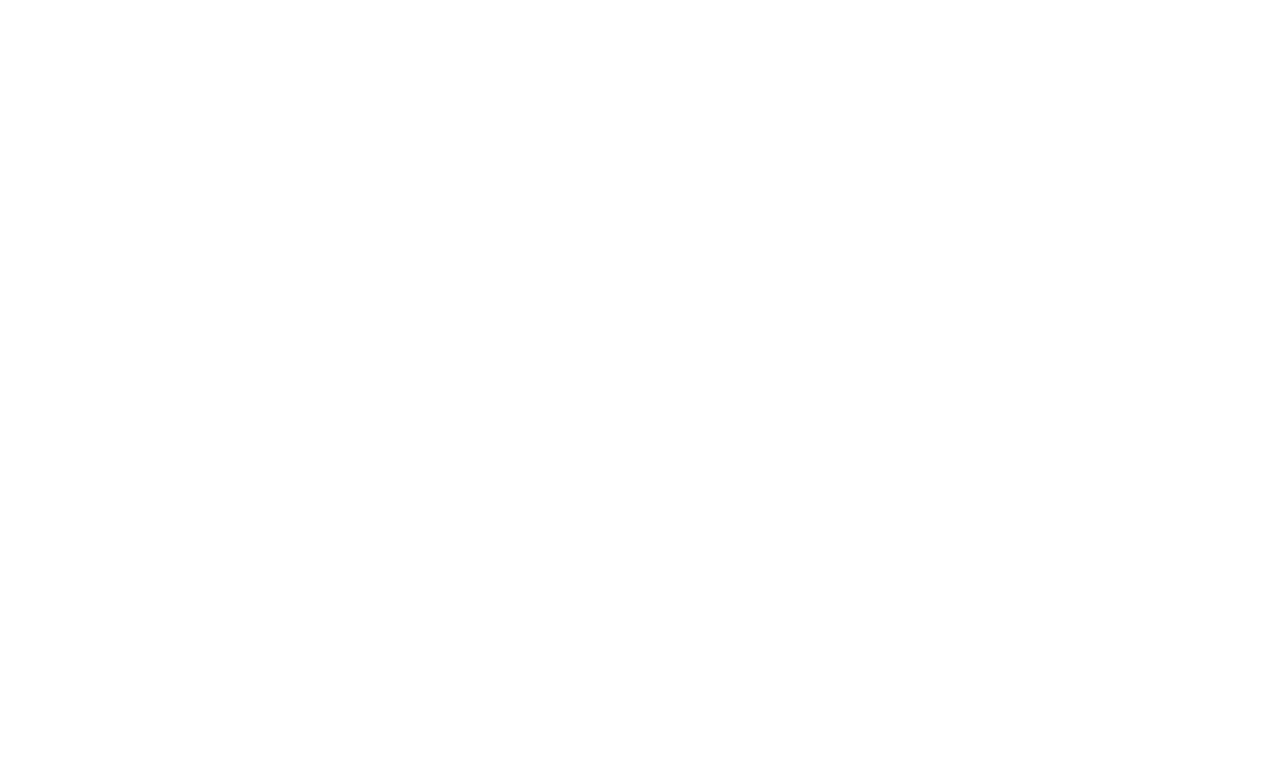
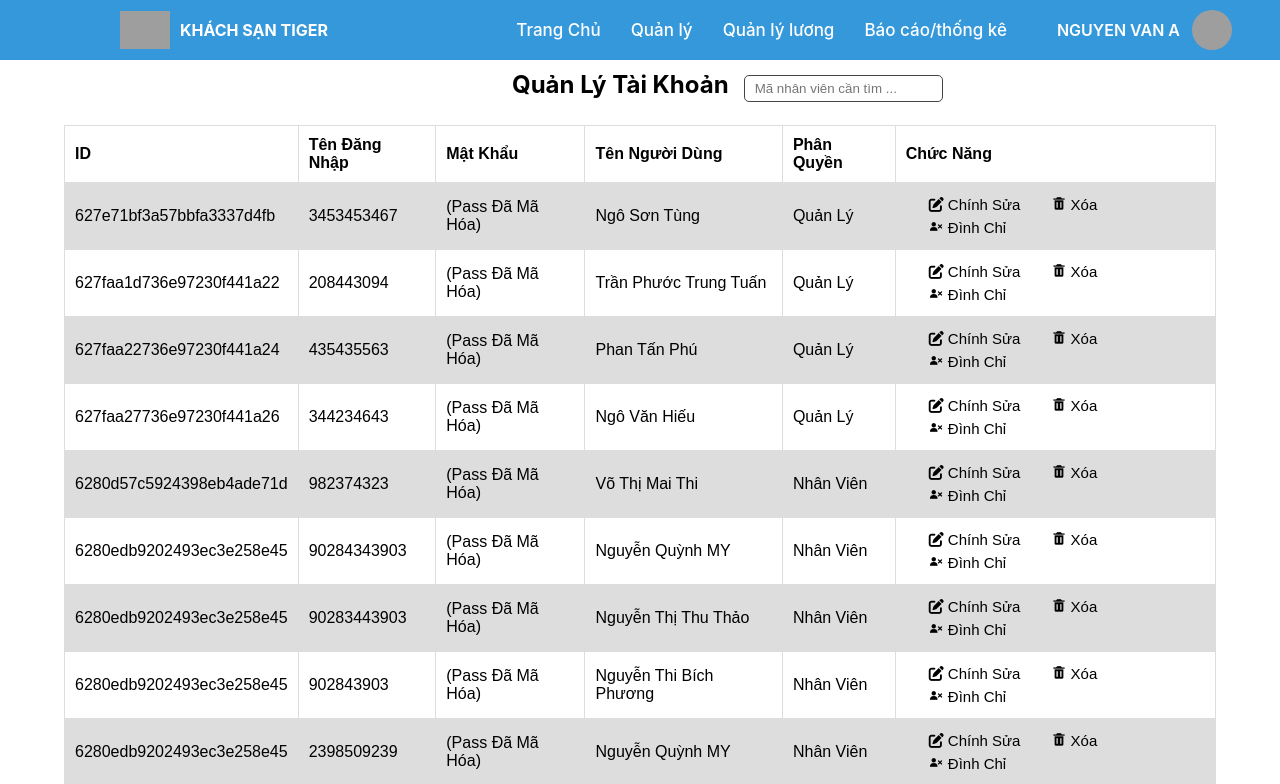
Before and after one commit to NgoSonTungDev/Project_three, a React (Create React App) app: page /AccountManagement in a window 1280 px wide. Before the commit this address had no page. Shown: the top 784 px of the page. Built offline with nearby package versions, Linux system fonts and the light colour scheme; grey boxes are pictures that could not be loaded.

Commit message:
build by tung page accound manager

```diff
--- a/src/App.js
+++ b/src/App.js
@@ -9,8 +9,8 @@
 import BookRoom from "./pages/BookRoom/BookRoom";
 import Statistical from "./pages/Statistical/Statistical";
 import Qlluong from "./pages/QlLuong/QlLuong";
-import QlNhanVien from "./pages/QLNhanVien/QLNhanVien";
 import QLNhanVien from "./pages/QLNhanVien/QLNhanVien";
+import AccountManagement from "./pages/AccountManagement/AccountManagement";
 
 function App() {
   return (
@@ -26,10 +26,9 @@
         <Route path="/statistical" exact element={<Statistical />} />
         <Route path="/registerUser" exact element={<Register />} />
         <Route path="/notfound" exact element={<NotFound />} />
-        {/* <Redirect to="/notfound" /> */}
         <Route path="/salary-management" exact element={<Qlluong />} />
         <Route path="/staff-management" exact element={<QLNhanVien />} />
-
+        <Route path="/AccountManagement" exact element={<AccountManagement />} />
       </Routes>
     </BrowserRouter>
   );
--- a/src/components/Navbar/Navbar.jsx
+++ b/src/components/Navbar/Navbar.jsx
@@ -38,6 +38,10 @@
     navigation("/staff-management");
   };
 
+  const moveQLTK = () => {
+    navigation("/AccountManagement");
+  };
+
   return (
     <div>
       <div className="container_narbar">
@@ -62,7 +66,7 @@
                     <li>Quản lý dịch vụ</li>
                     <li>Quản lý tiện nghi</li>
                     <li>Quản lý hệ thống</li>
-                    <li>Quản lý tài khoản</li>
+                    <li onClick={moveQLTK}>Quản lý tài khoản</li>
                   </ul>
                 </div>
               </li>
--- /dev/null
+++ b/src/pages/AccountManagement/AccountManagement.jsx
@@ -0,0 +1,145 @@
+import React, { useEffect, useState } from "react";
+import Navbar from "../../components/Navbar/Navbar";
+import "./AccountManagement.scss";
+
+const dataAccound = [
+  {
+    id: "627e71bf3a57bbfa3337d4fb",
+    staffCode: "3453453467",
+    passWord: "(Pass đã mã hóa)",
+    userName: "Ngô Sơn Tùng",
+    decentralization: "Quản lý",
+  },
+  {
+    id: "627faa1d736e97230f441a22",
+    staffCode: "208443094",
+    passWord: "(Pass đã mã hóa)",
+    userName: "Trần Phước Trung Tuấn",
+    decentralization: "Quản lý",
+  },
+  {
+    id: "627faa22736e97230f441a24",
+    staffCode: "435435563",
+    passWord: "(Pass đã mã hóa)",
+    userName: "Phan Tấn Phú",
+    decentralization: "Quản lý",
+  },
+  {
+    id: "627faa27736e97230f441a26",
+    staffCode: "344234643",
+    passWord: "(Pass đã mã hóa)",
+    userName: "Ngô Văn Hiếu",
+    decentralization: "Quản lý",
+  },
+  {
+    id: "6280d57c5924398eb4ade71d",
+    staffCode: "982374323",
+    passWord: "(Pass đã mã hóa)",
+    userName: "Võ Thị Mai Thi",
+    decentralization: "Nhân viên",
+  },
+  {
+    id: "6280edb9202493ec3e258e45",
+    staffCode: "90284343903",
+    passWord: "(Pass đã mã hóa)",
+    userName: "Nguyễn Quỳnh MY",
+    decentralization: "Nhân viên",
+  },
+  {
+    id: "6280edb9202493ec3e258e45",
+    staffCode: "90283443903",
+    passWord: "(Pass đã mã hóa)",
+    userName: "Nguyễn Thị Thu thảo",
+    decentralization: "Nhân viên",
+  },
+  {
+    id: "6280edb9202493ec3e258e45",
+    staffCode: "902843903",
+    passWord: "(Pass đã mã hóa)",
+    userName: "nguyễn thi bích phương",
+    decentralization: "Nhân viên",
+  },
+  {
+    id: "6280edb9202493ec3e258e45",
+    staffCode: "2398509239",
+    passWord: "(Pass đã mã hóa)",
+    userName: "Nguyễn Quỳnh MY",
+    decentralization: "Nhân viên",
+  },
+  {
+    id: "6280edb9202493ec3e258e45",
+    staffCode: "3453336564",
+    passWord: "(Pass đã mã hóa)",
+    userName: "Lê tiến tài",
+    decentralization: "Nhân viên",
+  },
+  {
+    id: "6280edb9202493ec3e258e45",
+    staffCode: "325235232",
+    passWord: "(Pass đã mã hóa)",
+    userName: "Phạm quốc tài",
+    decentralization: "Nhân viên",
+  },
+  {
+    id: "6280edb9202493ec3e258e45",
+    staffCode: "325345325",
+    passWord: "(Pass đã mã hóa)",
+    userName: "Phạm Thị Thu Sương",
+    decentralization: "Nhân viên",
+  },
+];
+
+const AccountManagement = () => {
+
+  return (
+    <div>
+      <Navbar />
+      <div className="container_AccountManagement">
+        <div className="container_AccountManagement_text">
+          <h2>Quản Lý Tài Khoản</h2>
+          <div class="search_quanlytk">
+            <input
+              type="search"
+              placeholder="Mã nhân viên cần tìm ..."
+            />
+          </div>
+        </div>
+        <div className="container_AccountManagement_table">
+          <table>
+            <tr>
+              <th>ID</th>
+              <th>tên đăng nhập</th>
+              <th>Mật Khẩu</th>
+              <th>Tên Người Dùng</th>
+              <th>Phân Quyền</th>
+              <th>Chức năng</th>
+            </tr>
+            {dataAccound.map((item) => (
+              <tr>
+                <td>{item.id}</td>
+                <td>{item.staffCode}</td>
+                <td>{item.passWord}</td>
+                <td>{item.userName}</td>
+                <td>{item.decentralization}</td>
+                <td>
+                  <button>
+                    <i class="fa-solid fa-pen-to-square"></i>{" "}
+                    <span>Chính Sửa</span>
+                  </button>
+                  <button>
+                    <i class="bx bxs-trash"></i> <span>Xóa</span>
+                  </button>
+                  <button>
+                    <i class="bx bxs-user-x"></i> <span>Đình Chỉ</span>
+                  </button>
+                </td>
+              </tr>
+            ))}
+          </table>
+        </div>
+      </div>
+    </div>
+  );
+};
+
+export default AccountManagement;
--- /dev/null
+++ b/src/pages/AccountManagement/AccountManagement.scss
@@ -0,0 +1,72 @@
+.container_AccountManagement {
+  width: 100%;
+  height: 100vh;
+  .container_AccountManagement_text {
+    width: 60%;
+    height: 50px;
+    margin-left: 40%;
+    transform: translateX(-50%);
+    text-align: center;
+    display: flex;
+    transform: translateY(70px);
+    .search_quanlytk{
+        margin-left: 15px;
+        input{
+            cursor: pointer;
+            margin-top: 5px;
+            border: none;
+            border-radius: 5px;
+            border: 1px solid #444;
+            padding: 5px 10px;
+        }
+    }
+}
+  .container_AccountManagement_table {
+    width: 90%;
+    height: 500px;
+    margin-left: 5%;
+    margin-top: 75px;
+    table {
+      font-family: arial, sans-serif;
+      border-collapse: collapse;
+      width: 100%;
+      td,
+      th {
+        border: 1px solid #dddddd;
+        text-align: left;
+        text-transform: capitalize;
+        padding: 10px;
+      }
+      td {
+        button {
+          cursor: pointer;
+          padding: 3px 8px;
+          margin-left: 15px;
+          border: none;
+          outline: none;
+          background-color: transparent;
+          font-size: 15px;
+          i{
+              font-size: 15px;
+          }
+          &:nth-child(1):hover {
+            cursor: pointer;
+            color: #f39c12;
+          }
+          &:nth-child(2):hover {
+            cursor: pointer;
+            color: #d63031;
+          }
+          &:nth-child(3):hover {
+            cursor: pointer;
+            color: #0984e3;
+          }
+        }
+      }
+
+      tr:nth-child(even) {
+        background-color: #dddddd;
+      }
+    }
+  }
+}
--- a/src/pages/Statistical/Statistical.jsx
+++ b/src/pages/Statistical/Statistical.jsx
@@ -33,11 +33,11 @@
 ];
 
 const data2 = [
-  { name: "Page A", uv: 110.2, pv: 123.32, amt: 690 },
-  { name: "Page B", uv: 153.5, pv: 425.0, amt: 387 },
-  { name: "Page C", uv: 204.3, pv: 235.3, amt: 908 },
-  { name: "Page D", uv: 121.3, pv: 345.6, amt: 532 },
-  { name: "Page E", uv: 123.3, pv: 378.9, amt: 478 },
+  { name: "Page A", uv: 110.2, pv: 523.32, amt: 690 },
+  { name: "Page B", uv: 553.5, pv: 325.0, amt: 387 },
+  { name: "Page C", uv: 404.3, pv: 735.3, amt: 908 },
+  { name: "Page D", uv: 721.3, pv: 355.6, amt: 532 },
+  { name: "Page E", uv: 523.3, pv: 778.9, amt: 478 },
   { name: "Page F", uv: 302.9, pv: 590.8, amt: 932 },
 ];
 
@@ -150,7 +150,7 @@
               <div className="container_Statistican_content_recharts_1_1">
                 <p>
                   {" "}
-                  <i class="bx bxl-audible"></i> Tỉ lệ truy cập trang web
+                  <i class="bx bxl-audible"></i> Tỉ Lệ Truy Cập Trang Web
                 </p>
                 <BarChart
                   className="BarChart_cont"
@@ -183,7 +183,7 @@
               <div className="container_Statistican_content_recharts_1_1">
                 <p>
                   {" "}
-                  <i class="bx bxl-audible"></i> Tỉ lệ đặt phong
+                  <i class="bx bxl-audible"></i> Tỉ Lệ Đặt Phòng
                 </p>
                 <LineChart
                   className="LineChart_box"
```
